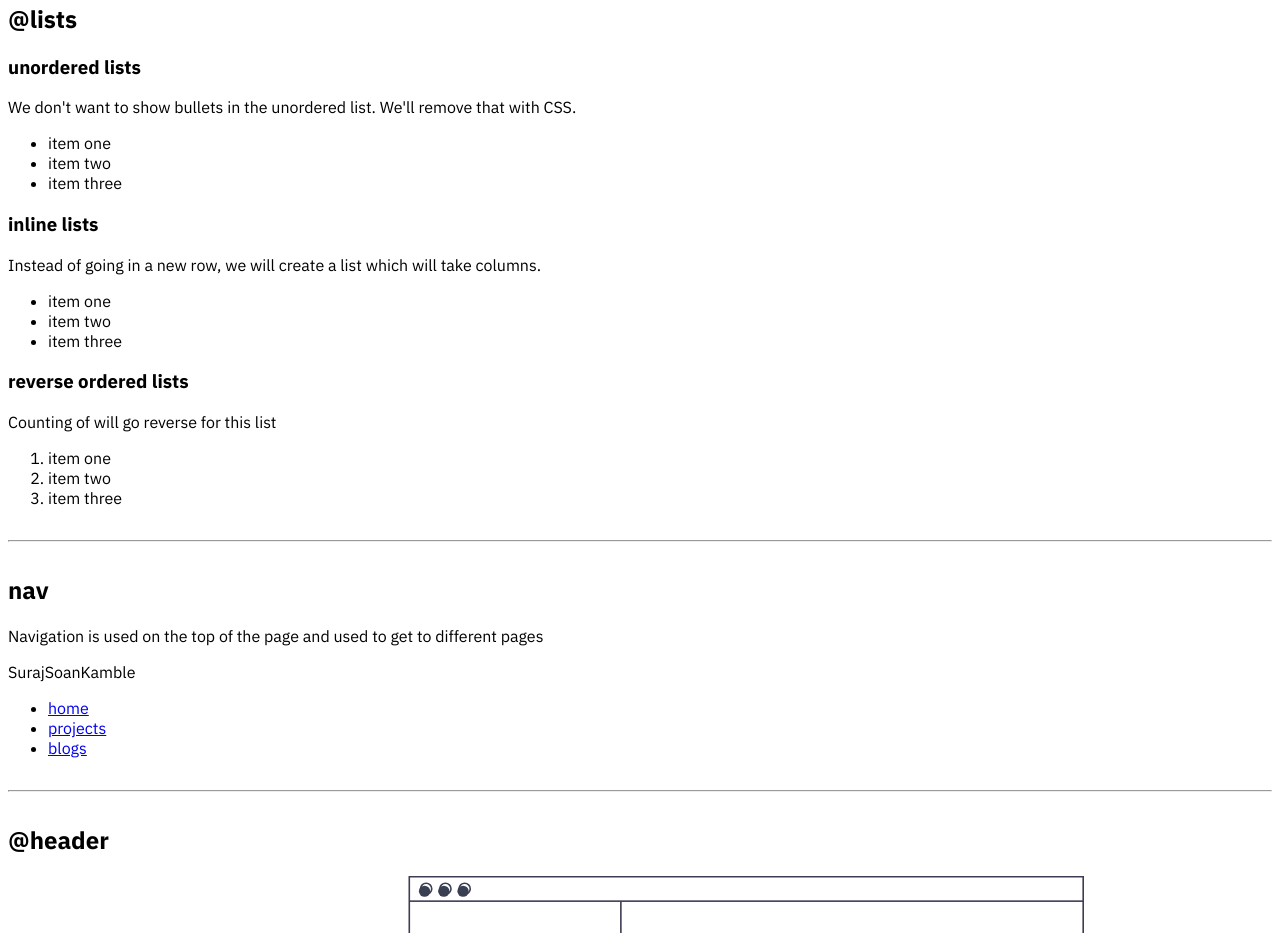
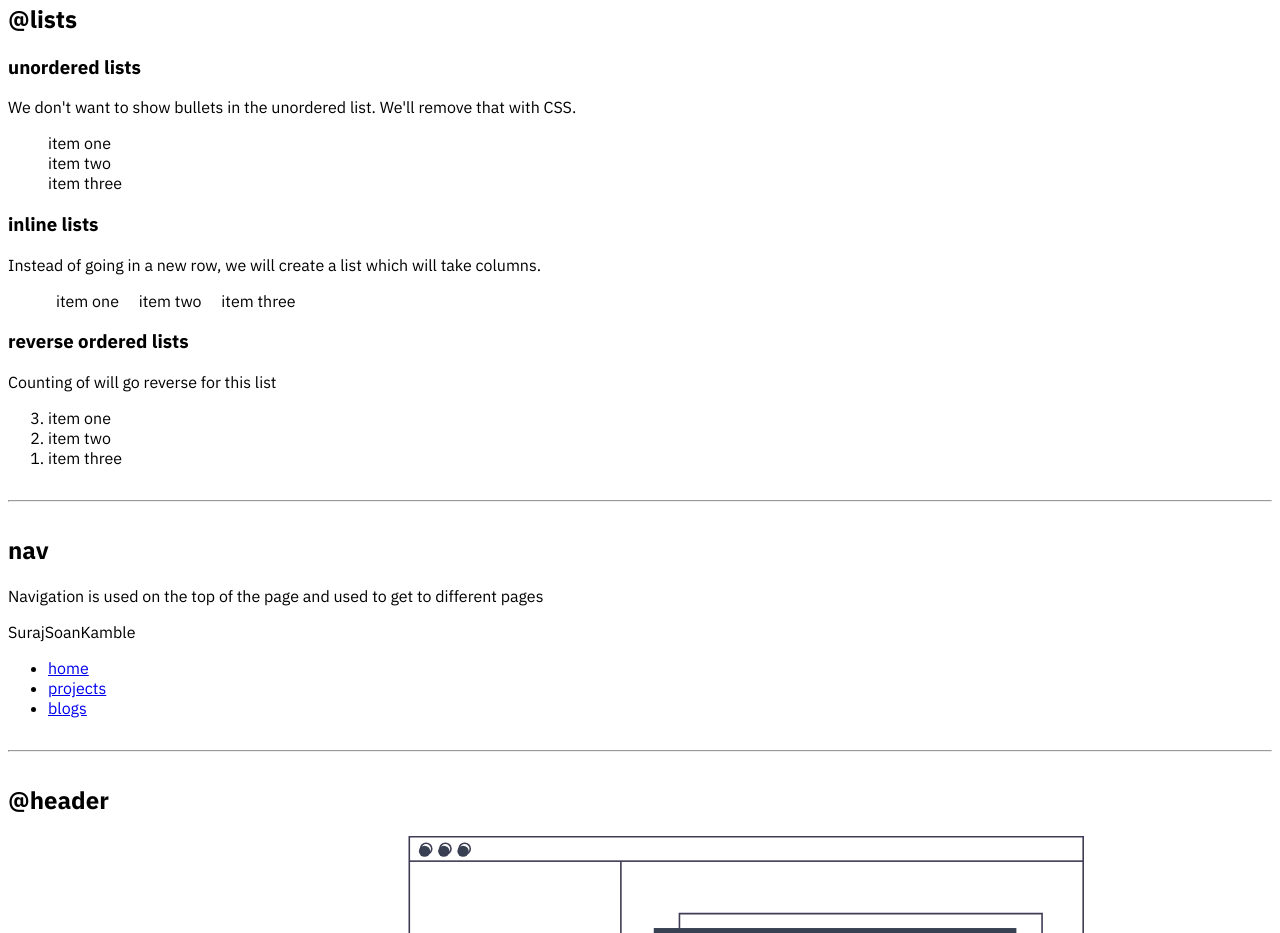
Before and after one commit to surajsk-dev/Portfolio, a plain HTML site: page lib/component.html in a window 1280 px wide. Shown: the part 915-1848 px from the top of the page. Drawn offline with Linux system fonts and the light colour scheme.

Commit message:
style: added list styles

```diff
--- a/css/component.css
+++ b/css/component.css
@@ -43,3 +43,14 @@ hr {
     border: var(--primary-color) 1px solid;
     border-radius: 0.5rem;
 }
+
+/* list */
+.list-non-bullet {
+    list-style: none;
+}
+
+/* inline */
+.list-inline {
+    display: inline;
+    padding: 0rem 0.5rem;
+}
--- a/lib/component.html
+++ b/lib/component.html
@@ -34,21 +34,21 @@
     <h2>@lists</h2>
     <h3>unordered lists</h3>
     <p>We don't want to show bullets in the unordered list. We'll remove that with CSS.</p>
-    <ul>
+    <ul class="list list-non-bullet">
         <li>item one</li>
         <li>item two</li>
         <li>item three</li>
     </ul>
     <h3>inline lists</h3>
     <p>Instead of going in a new row, we will create a list which will take columns.</p>
-    <ul>
-        <li>item one</li>
-        <li>item two</li>
-        <li>item three</li>
+    <ul class="list list-non-bullet">
+        <li class="list list-inline">item one</li>
+        <li class="list list-inline">item two</li>
+        <li class="list list-inline">item three</li>
     </ul>
     <h3>reverse ordered lists</h3>
     <p>Counting of will go reverse for this list</p>
-    <ol>
+    <ol reversed>
         <li>item one</li>
         <li>item two</li>
         <li>item three</li>
```
